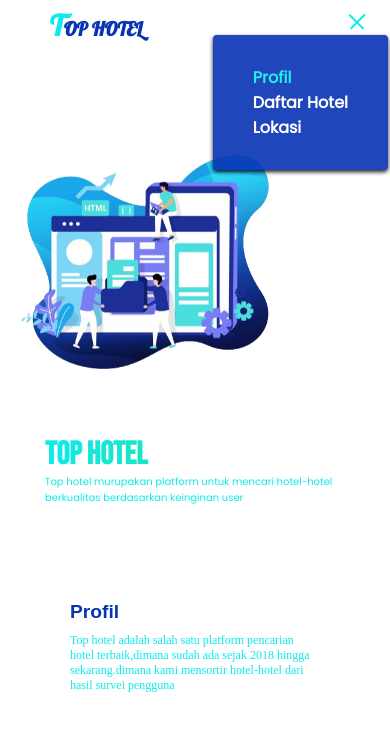
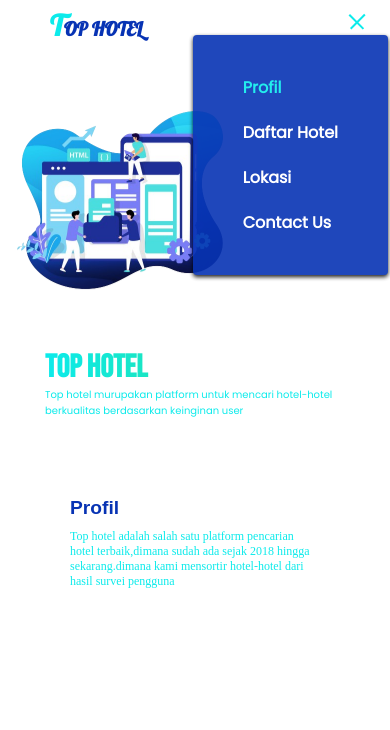
Before and after one commit to maghfur26/submision-dicoding, a plain HTML site: page index.html in a window 390 px wide. Both pictures are taken after a click on the element 360 px from the left and 25 px from the top of the page. Drawn offline with Linux system fonts and the light colour scheme.

Commit message:
update padding

```diff
--- a/index.html
+++ b/index.html
@@ -27,6 +27,7 @@
           <li class="list"><a href="#profil">Profil</a></li>
           <li><a href="">Daftar Hotel</a></li>
           <li><a href="">Lokasi</a></li>
+          <li><a href="">Contact Us</a></li>
         </ul>
         <div class="hamburger">
             <span class="first-line"></span>
@@ -46,9 +47,9 @@
       <!-- hero start -->
       <div class="content-hero">
         <div class="container">
-          <div class="image">
+          <aside class="image">
             <img src="image/hero.png" alt="presentasi.img" />
-          </div>
+          </aside>
           <article class="main-article">
             <h1>Top Hotel</h1>
             <p>Top hotel murupakan platform untuk mencari hotel-hotel <span>berkualitas</span> berdasarkan keinginan <span>user</span></p>
--- a/style.css
+++ b/style.css
@@ -8,7 +8,6 @@
     background-color: transparent;
     position: relative;
     z-index: 1;
-    /* width: 80vw; */
     padding-left: 50px;
     padding-right: 20px;
     display: flex;
@@ -56,7 +55,7 @@
 }
 
 .nav-ul li a:hover {
-    color: rgb(235, 234, 234);
+    color: rgb(172, 171, 171);
 }
 
 .logo{
@@ -180,7 +179,7 @@
     display: flex;
     justify-content: center;
     padding: 20px;
-    margin-top: 40px;
+    margin-top: 20px;
     border-radius: 4px;
     position: relative;
 }
@@ -217,6 +216,10 @@
         display: none;
     }
 
+    .nav-ul li {
+        padding: 10px;
+    }
+
     .nav-ul li a {
         color: white;
     }
@@ -226,8 +229,8 @@
     }
 
     .image > img {
-        margin-top: 60px;
-        height: 300px;
+        margin-top: 20px;
+        height: 250px;
         align-items: flex-start;
     }
 
@@ -245,7 +248,7 @@
     }
 
     .content-hero{
-        height: 60vh;
+        height: 50vh;
     }
 
     .svg-wave {
```
